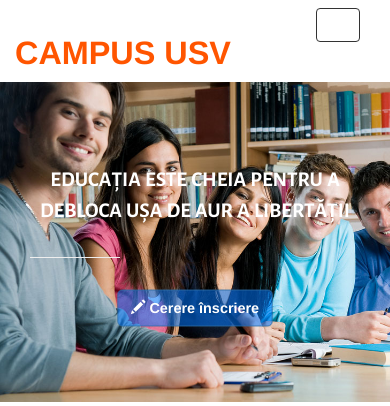
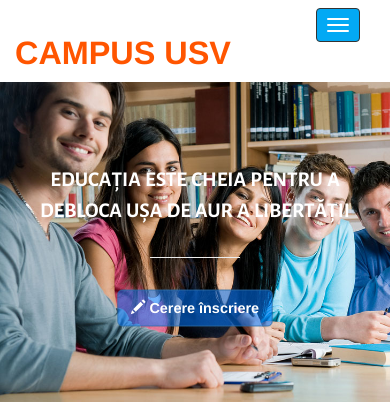
Before and after one commit to EusebiuCandreaStud/IE_pagina_web, a Django app: template src/pagina_web/templates/home_page.html in a window 390 px wide. Shown: the top 406 px of the page. Run offline with Django 3.2, Linux system fonts and the light colour scheme; the template is opened without the code that fills it, so the values that code supplies are empty; some libraries are stand-ins or nearby versions.

Commit message:
Last changes for this week / Almost done :D

```diff
--- a/src/pagina_web/templates/home_page.html
+++ b/src/pagina_web/templates/home_page.html
@@ -23,7 +23,7 @@
     <div class="container">
         <br>
         <h3>Educația este cheia pentru a debloca ușa de aur a libertății</h3>
-        <div class="col-xs-4 col-md-offset-4">
+        <div class="col-xs-4 col-xs-offset-4  col-md-offset-4 " align="center">
             <hr>
         </div>
         <br>
@@ -276,6 +276,7 @@
 
 
 
+
 </script>
 <script type="text/javascript" src="{% static 'js/move-top.js' %}"></script>
 <script type="text/javascript" src="{% static 'js/easing.js' %}"></script>
@@ -286,6 +287,7 @@
 			$('html,body').animate({scrollTop:$(this.hash).offset().top},1000);
 		});
 	});
+
 
 
 
@@ -370,5 +372,6 @@
 
 
 
+
 </script>
 {% endblock content %}
--- a/src/static/css/style.css
+++ b/src/static/css/style.css
@@ -1,4 +1,3 @@
-
 html, body{
     font-size: 100%;
 	font-family: 'Open Sans', sans-serif;
@@ -20,6 +19,11 @@ ul,label{
 img{
 width:100%;
 }
+
+.navbar-toggle{
+    background-color: #03A9F4 !important
+}
+
 body a:hover{
 	text-decoration:none;
 }
@@ -107,9 +111,9 @@ input[type="submit"],input[type="reset"],.w3l_team_grd,.agileits_w3layouts_featu
 	height:inherit;
 	padding:16px 0 0;
 }
-.nav-links .navbar-nav>li>a {
+.nav-links .navbar-nav>li>a, .nav-links .navbar-nav>li>a:focus {
     padding: 30px 25px;
-    color: #09f;
+    color: #9d9d9d !important;
     font-size: 16px;
     font-weight: 600;
 	text-transform: uppercase;
--- a/src/templates/base.html
+++ b/src/templates/base.html
@@ -3,20 +3,12 @@
 <html lang="en">
 <head>
     <meta charset="UTF-8">
+    <link rel="shortcut icon" sizes="16x16" href="{% static 'media/usv-ico.ico' %}"/>
     <meta name="viewport" content="width=device-width, initial-scale=1">
     <meta http-equiv="Content-Type" content="text/html; charset=utf-8"/>
 
     <script type="application/x-javascript"> addEventListener("load", function() { setTimeout(hideURLbar, 0); }, false);
 		function hideURLbar(){ window.scrollTo(0,1); }
-
-
-
-
-
-
-
-
-
     </script>
     <link href="{% static 'css/bootstrap.css' %}" rel="stylesheet" type="text/css" media="all"/>
     <link href="{% static 'css/style.css' %}" rel="stylesheet" type="text/css" media="all"/>
@@ -49,7 +41,7 @@
                 <a class="navbar-brand" href="#"><h1>Campus USV</h1></a>
             </div>
             <div class="collapse navbar-collapse" id="myNavbar">
-                <ul class="nav navbar-nav link-effect">
+                <ul class="nav navbar-nav link-effect custom-nav">
                     <li class="active"><a href="{% url 'web_page:home_page' %}">Home</a></li>
                     {% block add-nav %}
                     {% endblock %}
```
Also changed, not shown: src/static/css/main.css (line endings or trailing spaces), src/static/media/usv-ico.ico (added).
